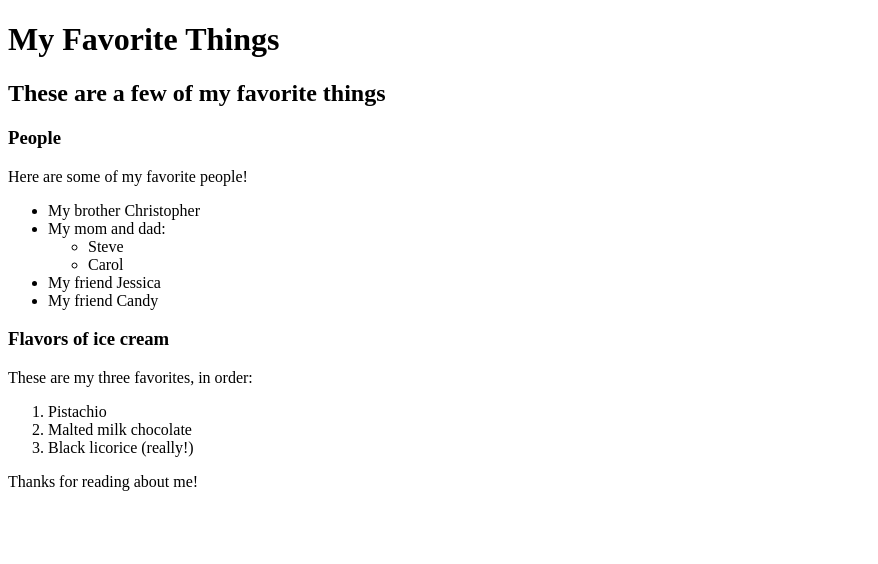
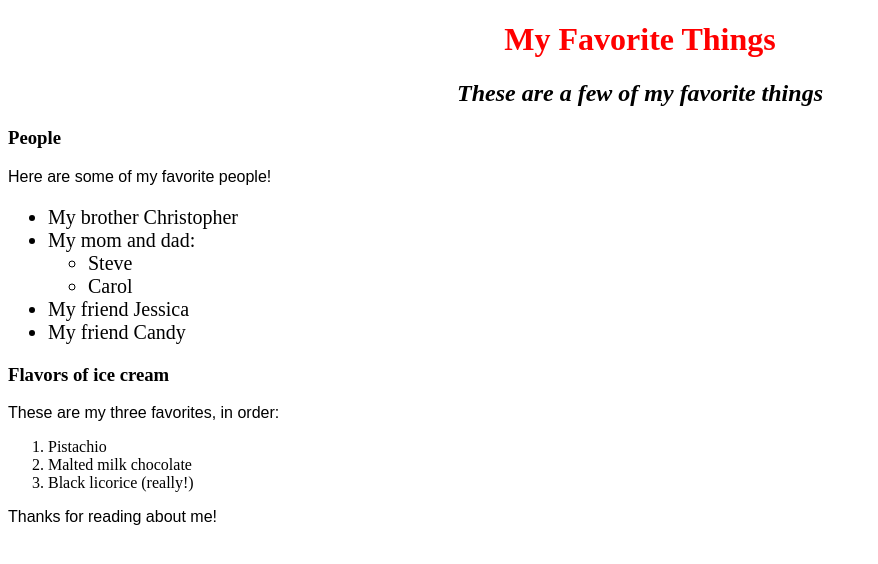
Before and after one commit to nkososik/First-Webpage, a plain HTML site: page favorite-things.html in a window 1280 px wide. Shown: the whole page, without its empty margins (0-878 px from the left). Drawn offline with Linux system fonts and the light colour scheme.

Commit message:
add css styles to html webpage
Co-authored-by: Taylor Phillips <taylorphillips133@gmail.com>
Co-authored-by: Jason Khan <jasonderekkhan@gmail.com>

```diff
--- /dev/null
+++ b/css/styles.css
@@ -0,0 +1,18 @@
+h1 {
+  color: red;
+  text-align: center;
+}
+
+h2 {
+  font-style: italic;
+  text-align: center;
+}
+
+p {
+  font-family: sans-serif;
+}
+
+ul {
+  font-size: 20px;
+  line-height: 30 px
+}
--- a/favorite-things.html
+++ b/favorite-things.html
@@ -1,6 +1,7 @@
 <!DOCTYPE html>
 <html>
   <head>
+    <link href="css/styles.css" rel="stylesheet" type="text/css">
     <title>Michael's favorite things</title>
   </head>
   <body>
```
